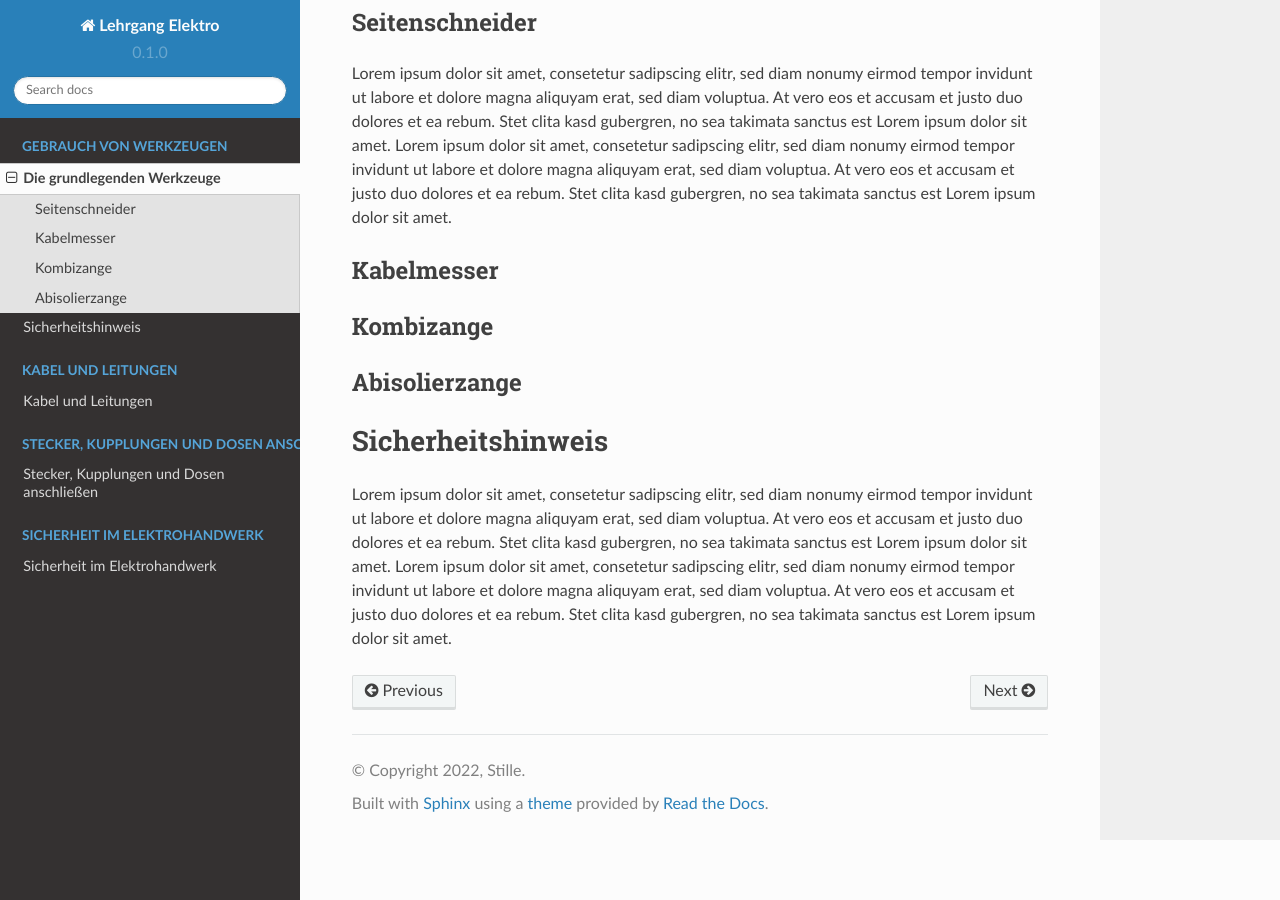
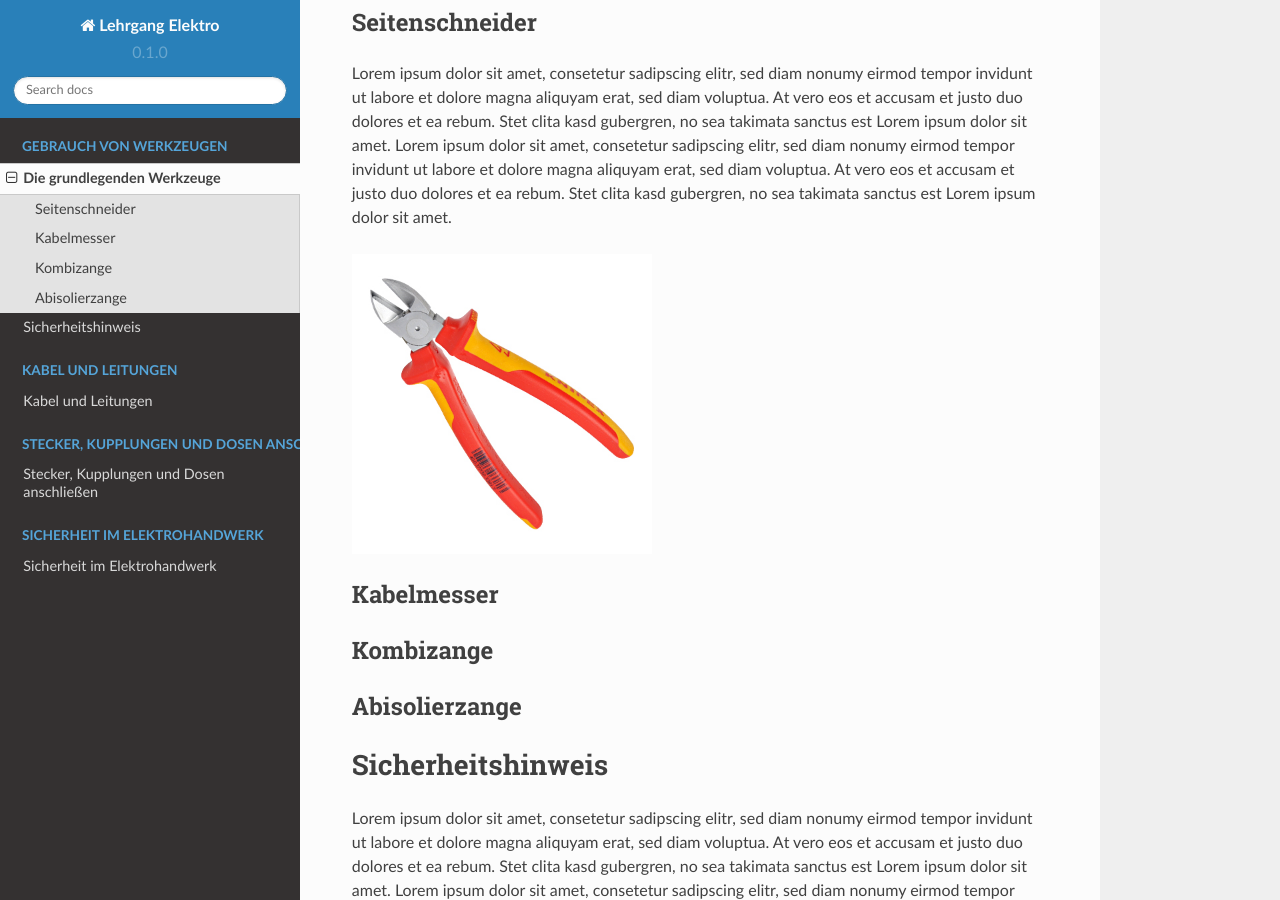
Before and after one commit to davidpaletti/elektro, a Sphinx documentation site: the page built from docs/source/werkzeuge.rst, in a window 1280 px wide and 900 px high, scrolled down 346 px. Built offline with Sphinx 7.4.7 and the Read the Docs theme 2.0.0, drawn with Linux system fonts in a browser that asks for light colours; pages that are not in the unit, such as notebooks, are missing from menus.

Commit message:
Update werkzeuge.rst

```diff
--- a/docs/source/werkzeuge.rst
+++ b/docs/source/werkzeuge.rst
@@ -20,6 +20,10 @@ invidunt ut labore et dolore magna aliquyam erat, sed diam voluptua. At vero eos
 justo duo dolores et ea rebum. Stet clita kasd gubergren, no sea takimata sanctus est Lorem ipsum
 dolor sit amet.
 
+.. image:: ../knipex-seitenschneider-180mm.jpg
+  :width: 300
+  :alt: Alternative text
+
 Kabelmesser
 -----------
 
```
